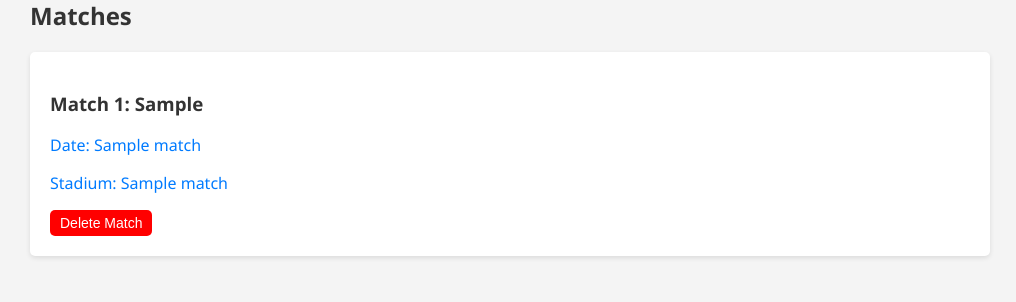
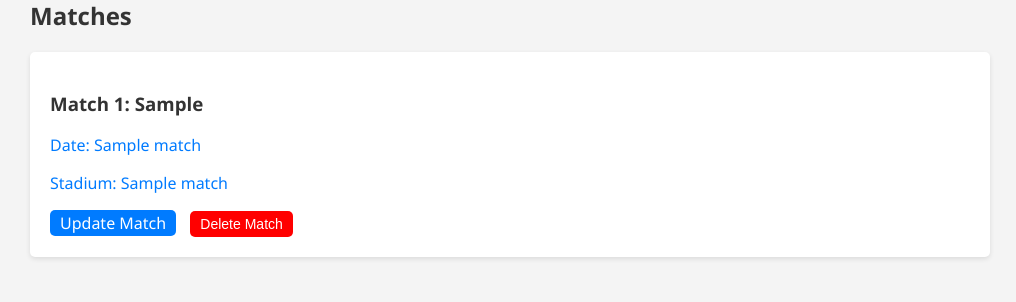
Before and after one commit to ksaxena149/cricket-worldcup, a Flask app: template templates/index.html in a window 1280 px wide. Shown: the part 169-471 px from the top of the page, without its empty margins (130-1146 px from the left). Run offline with Flask 3, Linux system fonts and the light colour scheme; the template is opened without the code that fills it: most values are stand-ins (such as "Sample title", 1, 10 or a date in 2020).

Commit message:
Added update button

```diff
--- a/static/styles.css
+++ b/static/styles.css
@@ -147,3 +147,19 @@ nav ul li a {
 nav ul li a:hover {
     color: #ddd;
 }
+
+.update-button {
+    display: inline-block;
+    padding: 2px 10px;
+    margin-right: 10px;
+    background-color: #007BFF;
+    color: white;
+    text-decoration: none;
+    border-radius: 5px;
+    transition: background-color 0.3s ease;
+}
+
+.update-button:hover {
+    background-color: #0056b3;
+    color: white;
+}
--- a/templates/index.html
+++ b/templates/index.html
@@ -25,6 +25,7 @@
                     <p>Stadium: {{ match[2] }}</p>
                 </a>
                 <form method="post" action="{{ url_for('delete_match', match_id=match[0]) }}" class="delete-form">
+                    <a href="{{ url_for('update_match', match_id=match[0]) }}" class="update-button">Update Match</a>
                     <input type="submit" value="Delete Match" class="delete-button">
                 </form>
             </div>
```
